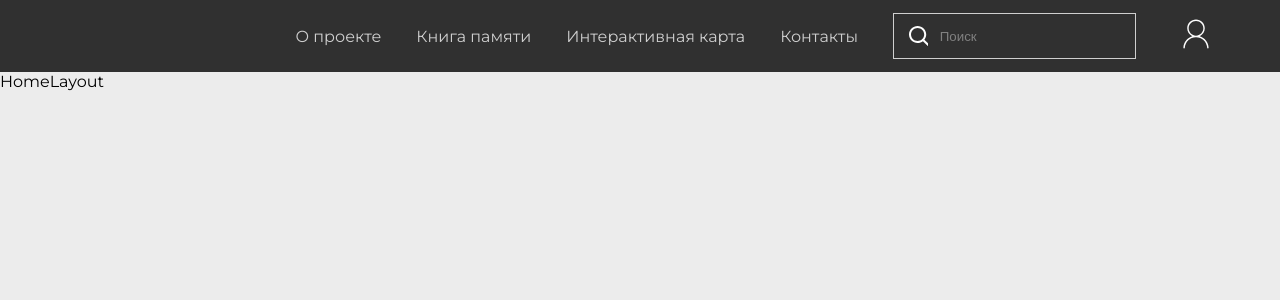
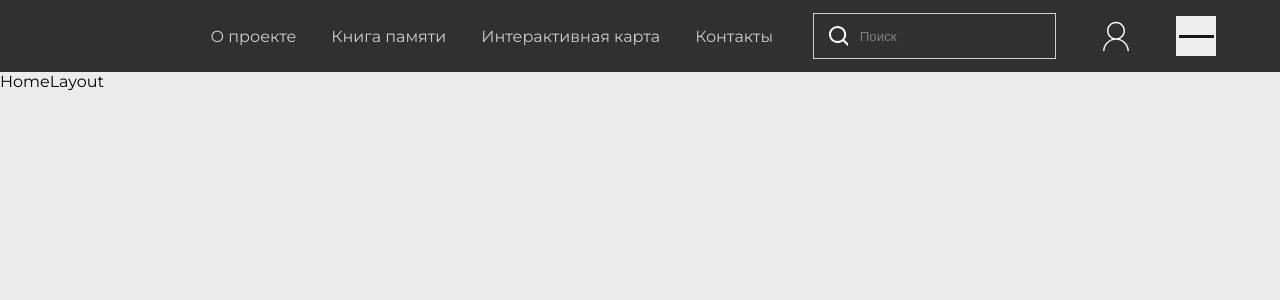
Before and after one commit to FantomStudy/memory-book, a React (Vite) app: page / in a window 1280 px wide. Shown: the top 300 px of the page. Built offline with nearby package versions, Linux system fonts and the light colour scheme; a web font is replaced by a local one.

Commit message:
header v2

```diff
--- a/package.json
+++ b/package.json
@@ -16,6 +16,7 @@
     "@mui/material": "^6.4.4",
     "axios": "^1.7.9",
     "dotenv": "^16.4.7",
+    "motion": "^12.4.2",
     "react": "^19.0.0",
     "react-dom": "^19.0.0",
     "react-router-dom": "^7.1.5",
--- a/src/global/Header/Header.jsx
+++ b/src/global/Header/Header.jsx
@@ -1,6 +1,7 @@
-import React from "react";
+import React, { useState } from "react";
 import styles from "./Header.module.css";
-import { Container, Link } from "@mui/material";
+import { Container, duration, Link } from "@mui/material";
+import { motion } from "motion/react";
 
 const headerLinkStyle = {
   color: "#ccc",
@@ -9,50 +10,116 @@ const headerLinkStyle = {
   "&:hover": { color: "white" },
 };
 
+const headerAnimation = {
+  hidden: {
+    opacity: 0,
+    y: 10,
+  },
+  visible: (d) => ({
+    opacity: 1,
+    y: 0,
+    transition: { duration: 0.3, delay: d * 0.15, type: "spring" },
+  }),
+};
+// const burgerMenuAnimation = {
+//   hidden: {
+//     x: "0",
+//   },
+//   visible: {
+//     x: "-100%",
+//   },
+// };
+
+const MotionLink = motion.create(Link);
+
 export default function Header() {
+  const [isOpen, setIsOpen] = useState(false);
+
   return (
-    <header className={styles.header}>
+    <motion.header
+      className={styles.header}
+      initial="hidden"
+      whileInView="visible"
+      viewport={{ once: true }}
+    >
       <Container
         sx={{
           display: "flex",
           justifyContent: "end",
           alignItems: "center",
-          gridGap: { xs: "10px", sm: "20px", md: "30px", lg: "40px" },
+          gridGap: { xs: "15px", sm: "35px", md: "25px", lg: "40px" },
         }}
       >
         <nav className={styles.header_nav}>
-          <Link href="/" sx={headerLinkStyle}>
+          <MotionLink
+            href="/"
+            sx={headerLinkStyle}
+            variants={headerAnimation}
+            custom={1}
+          >
             О проекте
-          </Link>
-          <Link href="/" sx={headerLinkStyle}>
+          </MotionLink>
+          <MotionLink
+            href="/"
+            sx={headerLinkStyle}
+            variants={headerAnimation}
+            custom={2}
+          >
             Книга памяти
-          </Link>
-          <Link href="/" sx={headerLinkStyle}>
+          </MotionLink>
+          <MotionLink
+            href="/"
+            sx={headerLinkStyle}
+            variants={headerAnimation}
+            custom={3}
+          >
             Интерактивная карта
-          </Link>
-          <Link href="/" sx={headerLinkStyle}>
+          </MotionLink>
+          <MotionLink
+            href="/"
+            sx={headerLinkStyle}
+            variants={headerAnimation}
+            custom={4}
+          >
             Контакты
-          </Link>
-          <form onSubmit={() => {}} className={styles.search_form}>
-            <button
-              type="submit"
-              className={styles.search_form__button}
-            ></button>
-            <input
-              type="text"
-              className={styles.search_form__input}
-              placeholder="Поиск"
-            />
-          </form>
+          </MotionLink>
         </nav>
-        <Link href="/">
-          <img
-            src="/public/icons/userIcon.svg"
-            alt=""
-            className={styles.header_account__link}
+        <motion.form
+          onSubmit={() => {}}
+          className={styles.search_form}
+          variants={headerAnimation}
+          custom={5}
+        >
+          <button type="submit" className={styles.search_form__button}></button>
+          <input
+            type="text"
+            className={styles.search_form__input}
+            placeholder="Поиск"
           />
-        </Link>
+        </motion.form>
+        <MotionLink
+          href="/"
+          variants={headerAnimation}
+          custom={6}
+          sx={{
+            width: "40px",
+            height: "40px",
+            backgroundImage: "url(/icons/userIcon.svg)",
+          }}
+        ></MotionLink>
+        <button className={styles.burger_btn}>
+          <span></span>
+          <span></span>
+          <span></span>
+        </button>
+        {/* {isMobile && (
+          <motion.button
+
+            variants={headerAnimation}
+            custom={7}
+          ></motion.button>
+        )} */}
       </Container>
-    </header>
+    </motion.header>
   );
 }
--- a/src/global/Header/Header.module.css
+++ b/src/global/Header/Header.module.css
@@ -2,16 +2,13 @@
   background-color: #1c1c1c;
   opacity: 90%;
   padding: 13px 0;
+  overflow: hidden;
 }
 .header_nav {
   display: flex;
   justify-content: end;
   align-items: center;
   grid-gap: 35px;
-}
-.header_account__link {
-  width: 40px;
-  aspect-ratio: 1;
 }
 .search_form {
   display: flex;
@@ -38,11 +35,31 @@
 .search_form__input:focus {
   outline: none;
 }
+.burger_btn {
+  width: 40px;
+  height: 40px;
+  position: relative;
+  padding: 0;
+  border: none;
 
+  display: flex;
+  justify-content: center;
+  align-items: center;
+}
+.burger_btn span {
+  content: "";
+  height: 3px;
+  width: 35px;
+  background-color: black;
+  position: absolute;
+}
 @media (max-width: 600px) {
 }
 
 @media (max-width: 900px) {
+  .header_nav {
+    display: none;
+  }
 }
 
 @media (max-width: 1200px) {
```
Also changed, not shown: 1 other file (tests, documents, lock files or other folders).
